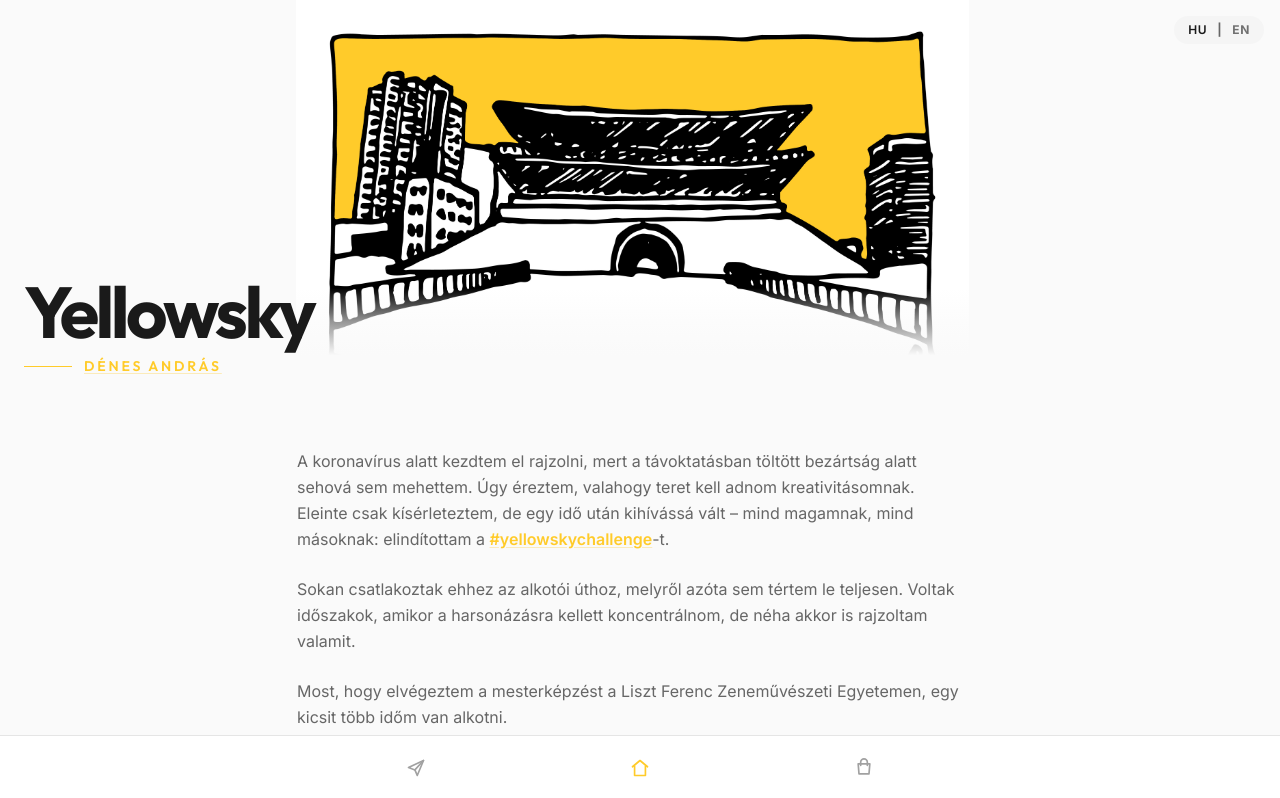
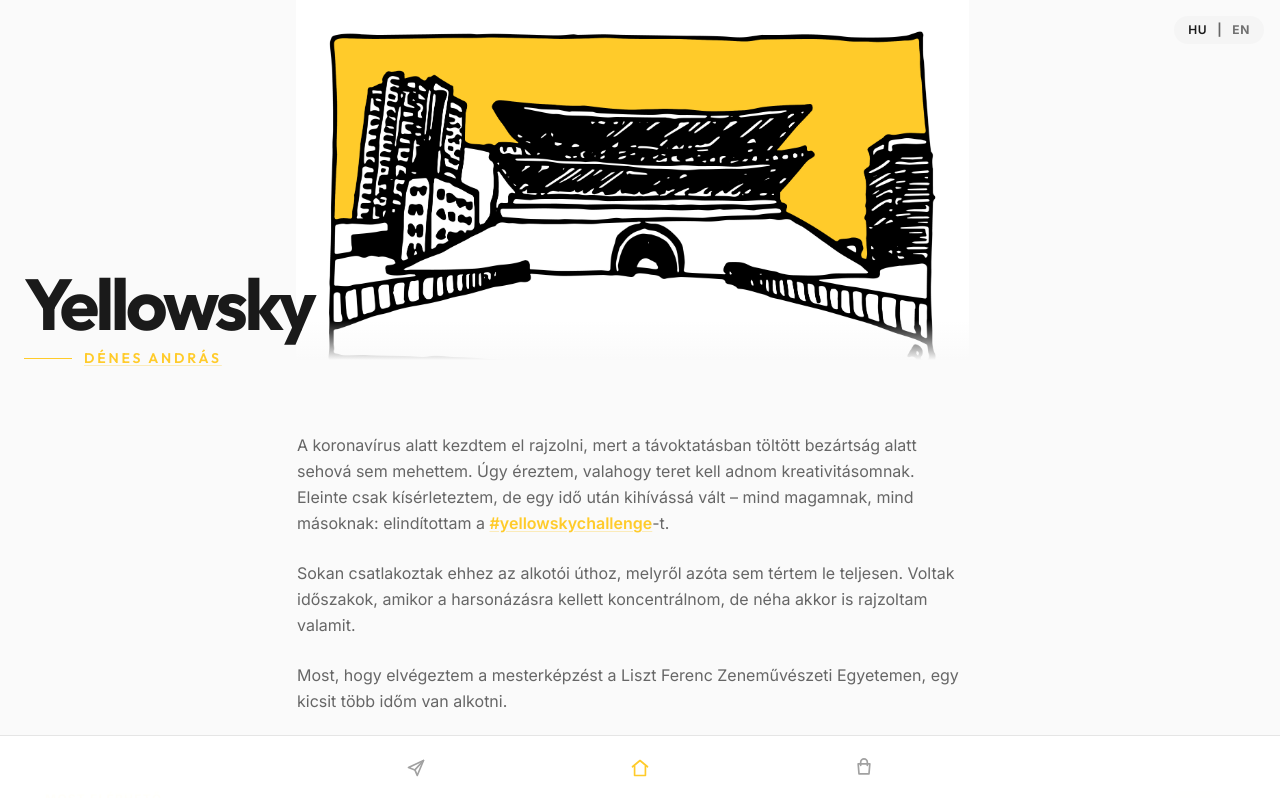
Before and after one commit to denandras/yellowsky, a Next.js app: page / in a window 1280 px wide. Shown: the top 798 px of the page. Built offline with nearby package versions, Linux system fonts and the light colour scheme; no server answers.

Commit message:
Tighten hero title position and reduce story section spacing

```diff
--- a/components/home-page-client.tsx
+++ b/components/home-page-client.tsx
@@ -123,8 +123,8 @@
             </div>
           )}
           {/* Gradient overlay - smooth fade into content */}
-          <div className="absolute inset-x-0 bottom-0 h-28 z-10" style={{ background: 'linear-gradient(to top, #fafafa 0%, #fafafa 40%, rgba(250,250,250,0.6) 70%, rgba(250,250,250,0) 100%)' }} />
-          <div className="relative z-20 px-6 pb-6 pt-32" data-reveal
+          <div className="absolute inset-x-0 bottom-0 h-20 z-10" style={{ background: 'linear-gradient(to top, #fafafa 0%, #fafafa 50%, rgba(250,250,250,0) 100%)' }} />
+          <div className="relative z-20 px-6 pb-8 pt-20" data-reveal
           >
             <h1
               className="font-display mb-2 text-4xl font-bold leading-none tracking-tighter md:text-7xl"
@@ -156,7 +156,7 @@
         </section>
 
         {/* Story */}
-        <section className="px-6 py-12">
+        <section className="px-6 pt-8 pb-6">
           <div className="mx-auto max-w-2xl space-y-6" data-reveal>
             {labels.storyParagraphs.map((paragraph, idx) => (
               <p
```
